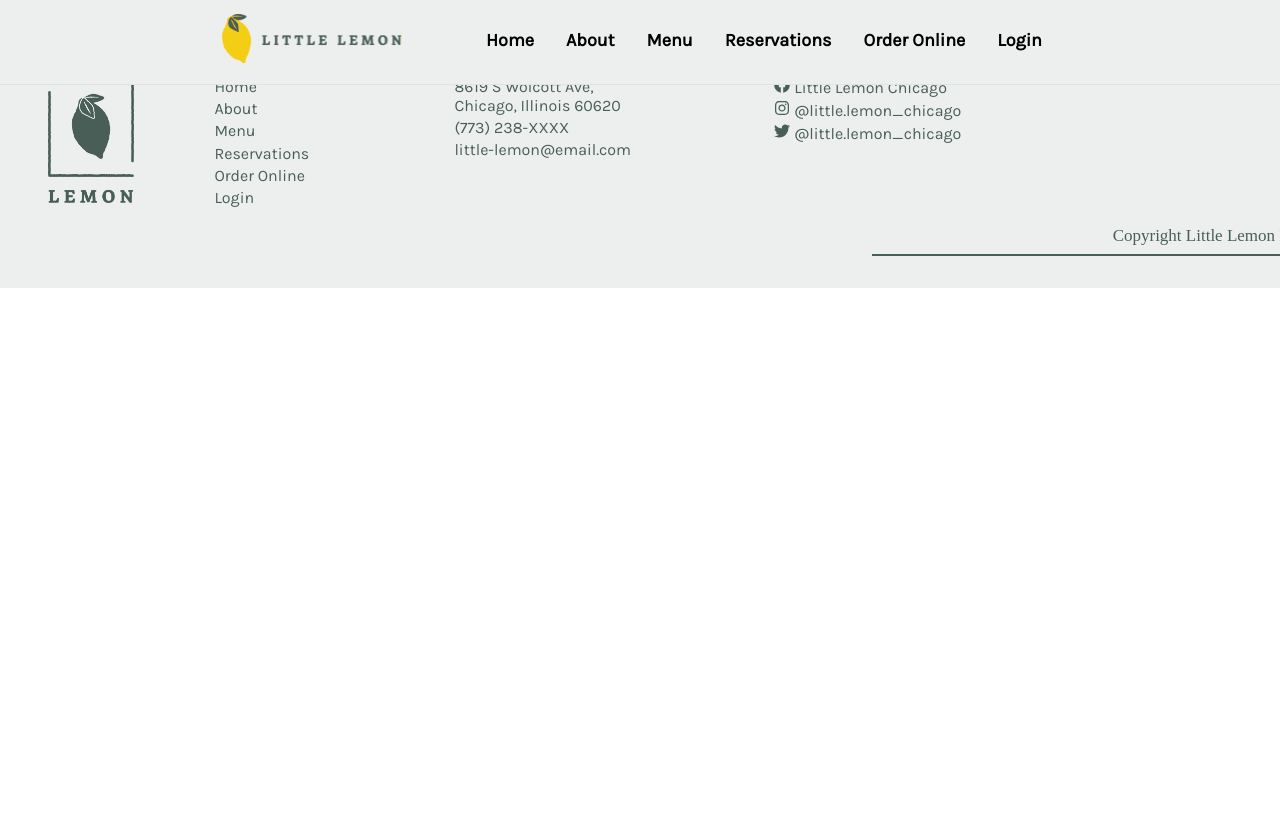
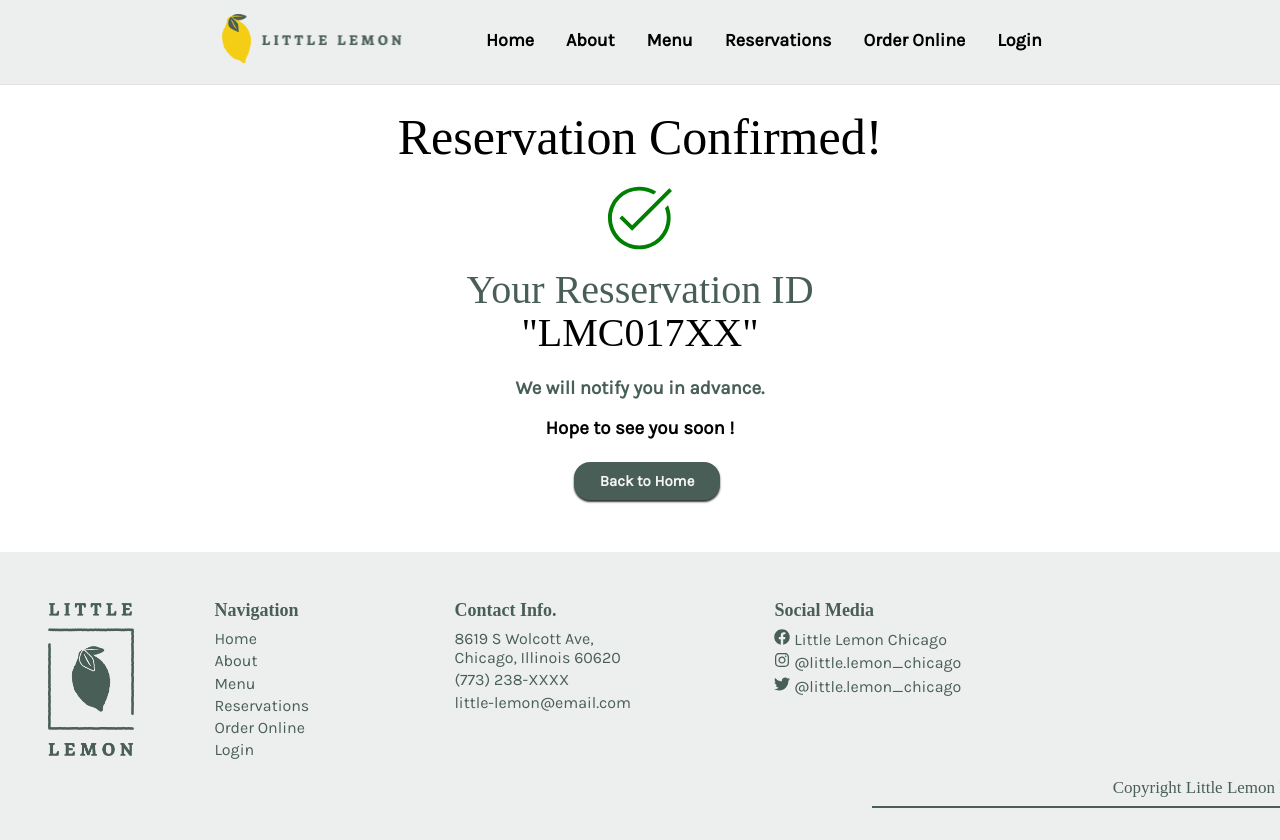
Before and after one commit to FurnWu/Little-Lemon, a React (Create React App) app in the folder little-lemon/: page /comfirm-reservation in a window 1280 px wide. Shown: the top 840 px of the page. Before the commit the page ends 800 px from the top, so only its background shows below. Built offline with nearby package versions, Linux system fonts and the light colour scheme; a web font is replaced by a local one.

Commit message:
finished styling confirm page

```diff
--- a/little-lemon/src/BookingForm.js
+++ b/little-lemon/src/BookingForm.js
@@ -2,6 +2,7 @@ import { useState, useRef} from "react";
 import { validateEmail } from "./utils";
 import { fetchAPI } from "./DataAPI";
 import {VscWarning} from "react-icons/vsc";
+import {Link} from 'react-router-dom';
 import './Styling/BookingForm.css'
  function BookingForm() {
 
@@ -208,7 +209,9 @@ function Confirmation() {
       </div>
       <div className="res-button">
          <button id="editbtn" className="edit-button" onClick={handleEditClick}>Edit</button>
+         <Link to="/comfirm-reservation" style={{ textDecoration: 'none' }}>
          <button className="confirm-button">Confirm</button>
+         </Link>
       </div>
 
    </div>
--- a/little-lemon/src/CallToAction.js
+++ b/little-lemon/src/CallToAction.js
@@ -1,7 +1,6 @@
 import heroImage from './Assets/restauranfood.jpg';
-import {Booking} from './BookingPage';
 import './Styling/CallToAction.css';
-import {Routes, Route, Link} from 'react-router-dom';
+import {Link} from 'react-router-dom';
 function Hero() {
 return(
 
@@ -21,10 +20,6 @@ return(
                     <button className='hero-btn'>Reserve a Table</button>
                 </Link>
             </div>
-
-        <Routes>
-            <Route path="/reservations" element={<Booking />} />
-        </Routes>
         </div>
         <section>
                 <img src={heroImage} alt="Restaurant Food" className='foodhero' />
--- /dev/null
+++ b/little-lemon/src/ConfirmationPage.js
@@ -0,0 +1,23 @@
+import {SiCachet} from "react-icons/si";
+import {Link} from 'react-router-dom';
+
+export default function ConfirmPage() {
+    return (
+    <div style={{paddingTop:"5.5rem", paddingBottom:"3rem"}}>
+    <h1 style={{fontSize:"50px"}}>Reservation Confirmed!</h1>
+
+    <h1 style={{color:"green"}}><SiCachet /></h1><br></br>
+    <div >
+        <h2 style={{textAlign:"center", color:"#495E57"}}>Your Resservation ID</h2>
+        <h2 style={{textAlign:"center"}}>"LMC017XX"</h2>
+    </div>
+    <div style={{fontFamily:"Karla"}}>
+        <h3 style={{color:"#495E57"}}>We will notify you in advance.</h3>
+        <h3>Hope to see you soon !</h3>
+    </div>
+    <Link to="/" style={{ textDecoration: 'none' }}>
+    <button className="confirm-button">Back to Home</button>
+    </Link>
+   </div>
+    )
+};
--- a/little-lemon/src/MainRoutes.js
+++ b/little-lemon/src/MainRoutes.js
@@ -1,12 +1,14 @@
 import Home from './Homepage';
 import {Booking} from './BookingPage';
 import {Routes, Route} from 'react-router-dom';
+import ConfirmPage from './ConfirmationPage';
 
 export default function MainRoutes() {
     return(
         <Routes>
         <Route exact path="/" element={<Home />} />
         <Route path="/reservations" element={<Booking />} />
+        <Route path="/comfirm-reservation" element={<ConfirmPage />} />
         </Routes>
     )
 }
```
